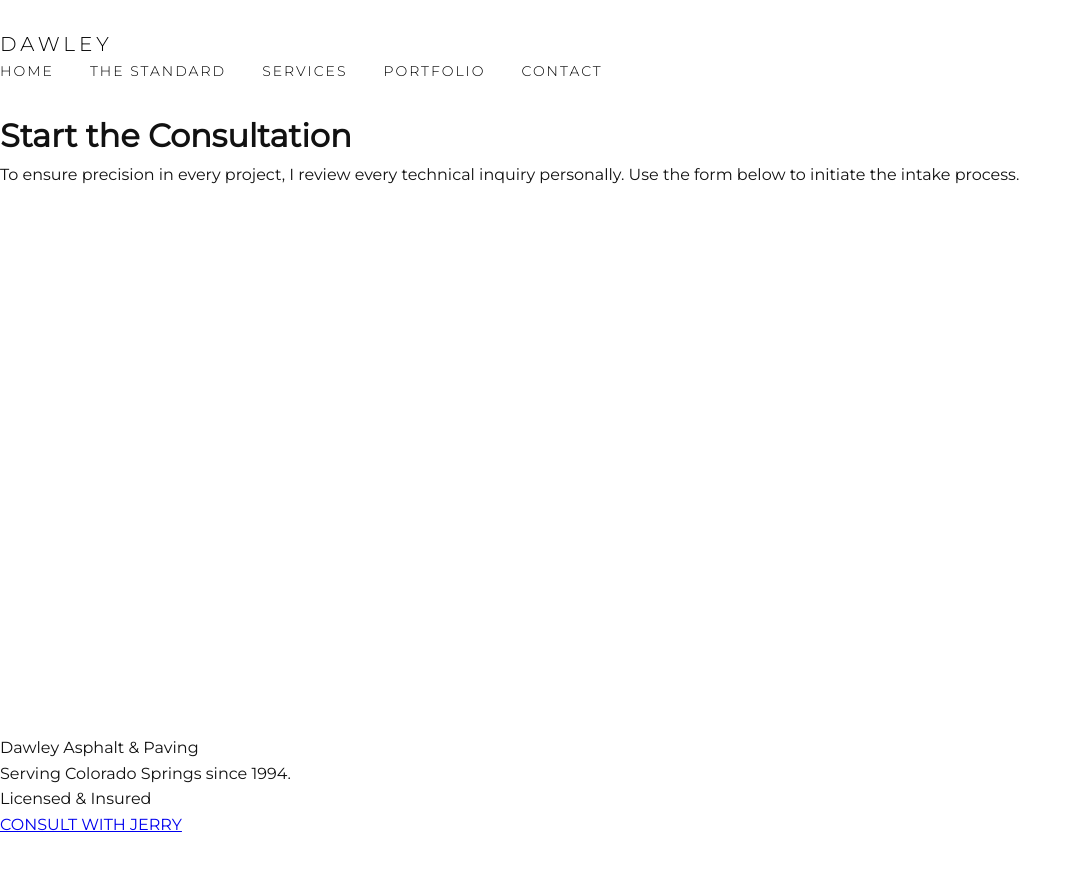
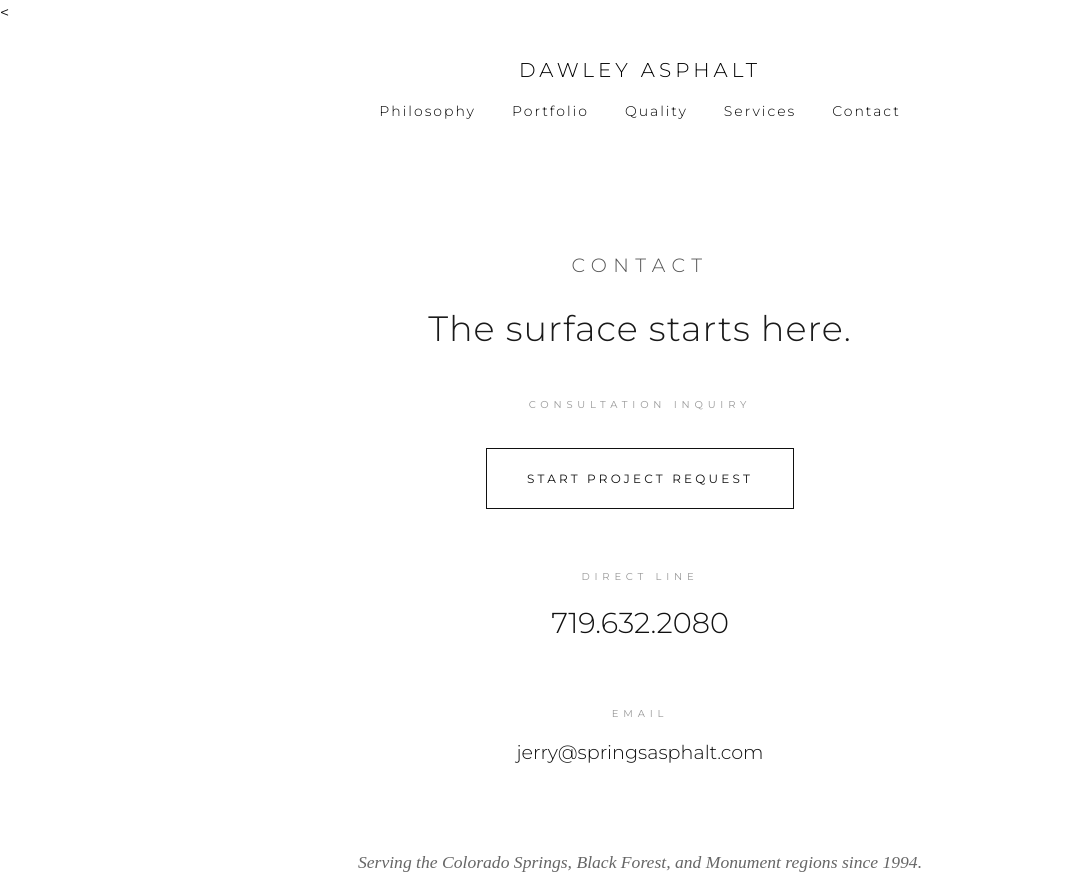
Before and after one commit to renea-hanks/dawley-asphalt, a plain HTML site: page public/contact.html in a window 1280 px wide. Shown: the top 879 px of the page, without its empty margins (0-1079 px from the left). Before the commit the page ends 838 px from the top, so only its background shows below. Drawn offline with Linux system fonts and the light colour scheme; a script that the page names is missing; a web font is replaced by a local one.

Commit message:
Final: Launched contact.html with clean typography, regional service area messaging, and click-to-action endpoints.

```diff
--- a/public/contact.html
+++ b/public/contact.html
@@ -1,53 +1,130 @@
-<!DOCTYPE html>
+<<!DOCTYPE html>
 <html lang="en">
 <head>
     <meta charset="UTF-8">
     <meta name="viewport" content="width=device-width, initial-scale=1.0">
-    <title>Consultation | Dawley Asphalt</title>
-    <link href="https://fonts.googleapis.com/css2?family=Montserrat:wght@200;300;400&family=Source+Serif+Pro:ital,wght@0,400;1,400&display=swap" rel="stylesheet">
+    <title>Contact | Dawley Asphalt</title>
+    <link href="https://fonts.googleapis.com/css2?family=Montserrat:wght@200;300;400&family=Source+Serif+Pro:ital,wght@0,300;0,400;1,400&display=swap" rel="stylesheet">
     <link rel="stylesheet" href="styles.css">
+    <style>
+        .contact-header {
+            max-width: 800px;
+            margin: 100px auto 40px;
+            text-align: center;
+            padding: 0 5%;
+        }
+        .contact-header h1 {
+            font-family: 'Montserrat', sans-serif;
+            font-size: 1.2rem;
+            letter-spacing: 0.4rem;
+            font-weight: 300;
+            margin-bottom: 20px;
+            text-transform: uppercase;
+            color: #555;
+        }
+        .contact-subheadline {
+            font-family: 'Montserrat', sans-serif;
+            font-size: 2.2rem;
+            font-weight: 300;
+            color: #1A1A1A;
+            margin-bottom: 20px;
+            letter-spacing: 1px;
+        }
+        .contact-container {
+            max-width: 700px;
+            margin: 0 auto 120px;
+            text-align: center;
+            padding: 0 5%;
+        }
+        .contact-method {
+            margin-bottom: 60px;
+        }
+        .contact-label {
+            font-family: 'Montserrat', sans-serif;
+            font-size: 10px;
+            letter-spacing: 0.3rem;
+            text-transform: uppercase;
+            color: #999;
+            margin-bottom: 15px;
+            display: block;
+        }
+        .contact-value {
+            font-family: 'Montserrat', sans-serif;
+            font-size: 1.8rem;
+            font-weight: 300;
+            color: #111;
+            text-decoration: none;
+            transition: color 0.3s;
+        }
+        .contact-value:hover {
+            color: #666;
+        }
+        .typeform-cta {
+            display: inline-block;
+            margin-top: 20px;
+            padding: 20px 40px;
+            border: 1px solid #111;
+            font-family: 'Montserrat', sans-serif;
+            font-size: 12px;
+            letter-spacing: 0.2rem;
+            color: #111;
+            text-decoration: none;
+            transition: all 0.3s ease;
+        }
+        .typeform-cta:hover {
+            background: #111;
+            color: #fff;
+        }
+        .contact-footer-note {
+            margin-top: 80px;
+            font-family: 'Source Serif Pro', serif;
+            font-style: italic;
+            font-size: 1.1rem;
+            color: #666;
+            font-weight: 300;
+        }
+    </style>
 </head>
 <body>
 
     <nav class="main-nav">
-        <div class="logo">DAWLEY</div>
-        <div class="nav-links">
-            <a href="index.html">HOME</a>
-            <a href="about.html">THE STANDARD</a>
-            <a href="services.html">SERVICES</a>
-            <a href="portfolio.html">PORTFOLIO</a>
-            <a href="contact.html" class="active">CONTACT</a>
+        <div class="nav-inner">
+            <div class="logo">DAWLEY ASPHALT</div>
+            <div class="nav-links">
+                <a href="philosophy.html">Philosophy</a>
+                <a href="portfolio.html">Portfolio</a>
+                <a href="quality.html">Quality</a>
+                <a href="services.html">Services</a>
+                <a href="contact.html">Contact</a>
+            </div>
         </div>
     </nav>
 
-    <main class="hero">
-        <div class="hero-content">
-            <h1>Start the Consultation</h1>
-            <p>To ensure precision in every project, I review every technical inquiry personally. Use the form below to initiate the intake process.</p>
+    <header class="contact-header">
+        <h1>Contact</h1>
+        <h2 class="contact-subheadline">The surface starts here.</h2>
+    </header>
 
-            <section style="margin-top: 3rem; min-height: 500px;">
-                <div data-tf-live="YOUR_TYPEFORM_ID"></div>
-                <script src="//embed.typeform.com/next/embed.js"></script>
-            </section>
-        </div>
-    </main>
+    <section class="contact-container">
 
-
-
-    <footer class="tripod-footer">
-        <div class="footer-left">
-            <p>Dawley Asphalt & Paving<br>
-            Serving Colorado Springs since 1994.<br>
-            Licensed & Insured</p>
+        <div class="contact-method">
+            <span class="contact-label">Consultation Inquiry</span>
+            <a href="https://form.typeform.com/to/FLnFxHJD" class="typeform-cta">START PROJECT REQUEST</a>
         </div>
 
-        <div class="footer-center" id="rosie-trigger">
-            </div>
+        <div class="contact-method">
+            <span class="contact-label">Direct Line</span>
+            <a href="tel:7196322080" class="contact-value">719.632.2080</a>
+        </div>
 
-        <div class="footer-right">
-            <a href="contact.html" class="glass-btn-float">CONSULT WITH JERRY</a>
+        <div class="contact-method">
+            <span class="contact-label">Email</span>
+            <a href="mailto:jerry@springsasphalt.com" class="contact-value" style="font-size: 1.2rem;">jerry@springsasphalt.com</a>
         </div>
-    </footer>
 
-</body>
-</html>
+        <p class="contact-footer-note">Serving the Colorado Springs, Black Forest, and Monument regions since 1994.</p>
+    </section>
+
+    <footer class="footer">
+        <div class="footer-top">
+            Dawley Asphalt &amp; Paving &emsp; Colorado Springs, CO | Licensed &amp; Insured &emsp; 719-
```
Also changed, not shown: 1 other file.
